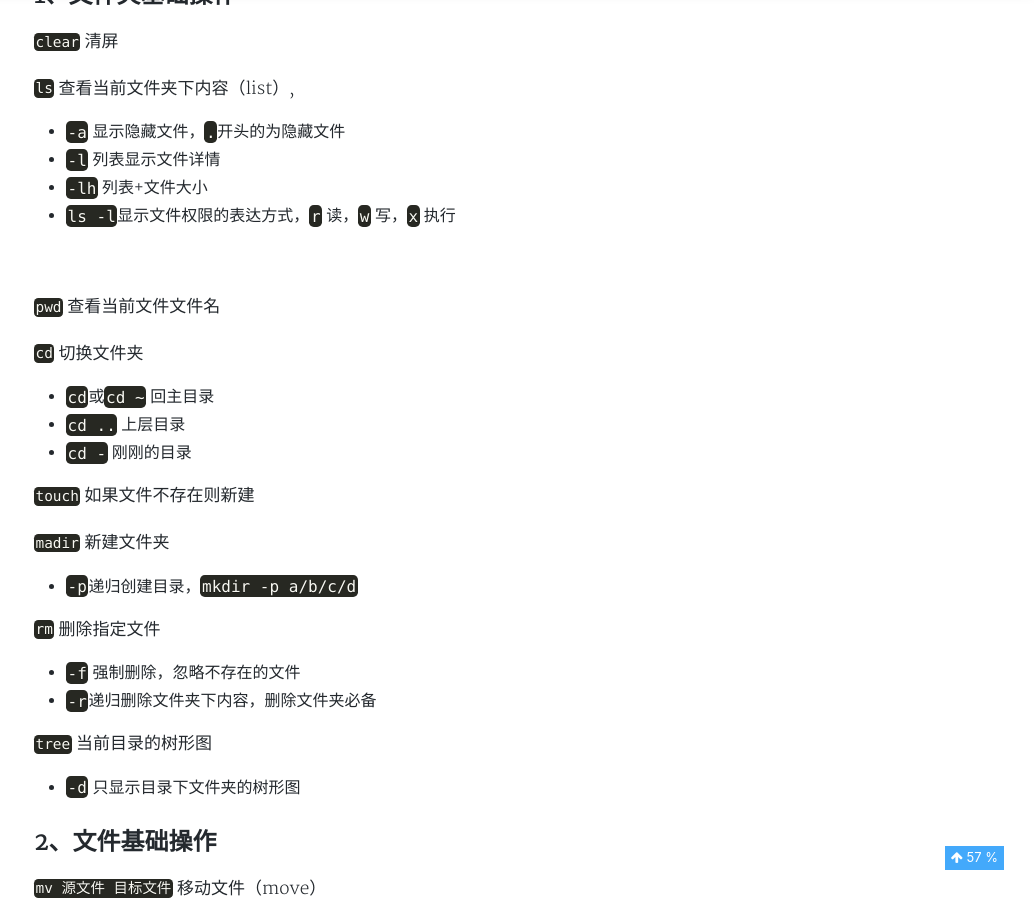
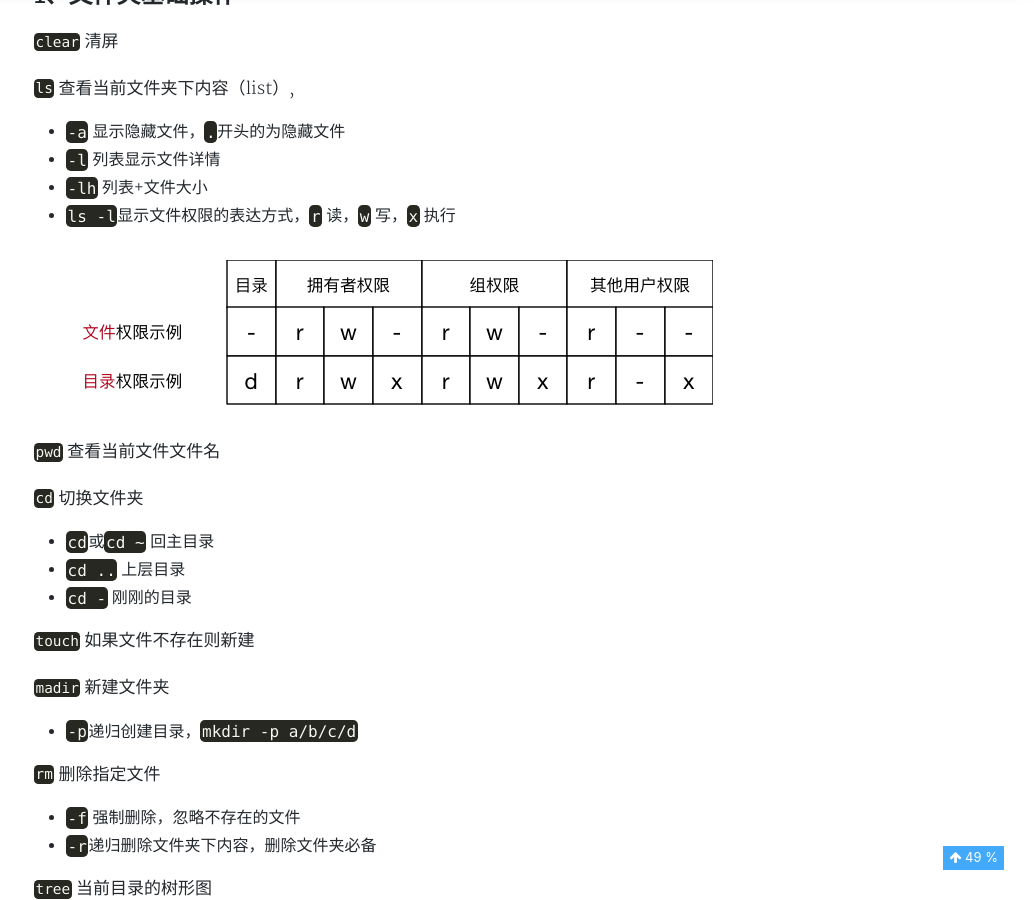
Before and after one commit to MasterYangY/yyblog, a Jekyll site: the page built from _posts/2018-03-23-Linux学习笔记01 文件和目录指令.md, in a window 1280 px wide and 900 px high, scrolled down 519 px. Shown: the whole window, without its empty margins (246-1280 px from the left). Built offline with Jekyll 4.4.1, drawn with Linux system fonts in a browser that asks for light colours; nearby versions of some CDN libraries; comment, search, counter and statistics services are not loaded; a style sheet for code colours, icons or effects is not loaded.

Commit message:
Update 2018-03-23-Linux学习笔记01 文件和目录指令.md

```diff
--- a/_posts/2018-03-23-Linux学习笔记01 文件和目录指令.md
+++ b/_posts/2018-03-23-Linux学习笔记01 文件和目录指令.md
@@ -16,7 +16,7 @@ tags:  Linux
 - `-lh` 列表+文件大小
 - `ls -l`显示文件权限的表达方式，`r` 读，`w` 写，`x` 执行
 
-![](.\assets\img\20180324权限示意图.png)
+![](/assets/img/20180324权限示意图.png)
 
 
 `pwd` 查看当前文件文件名
```
